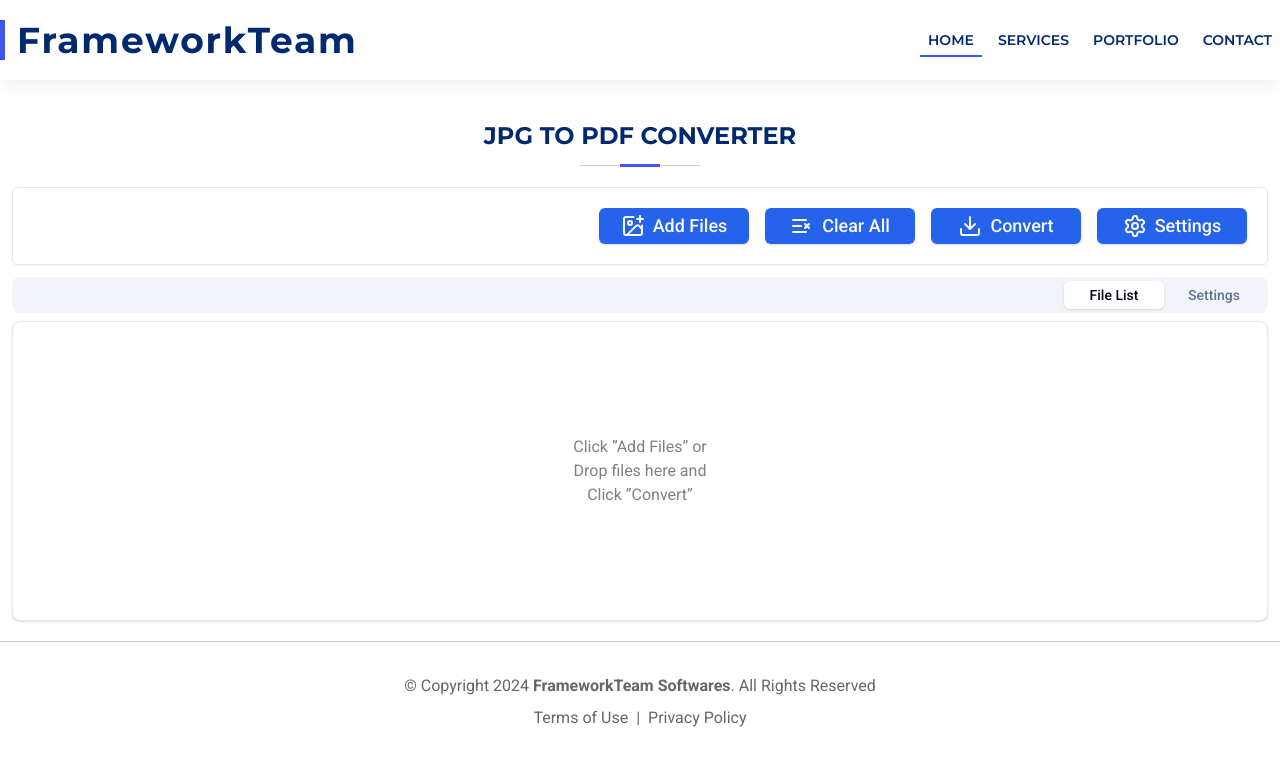
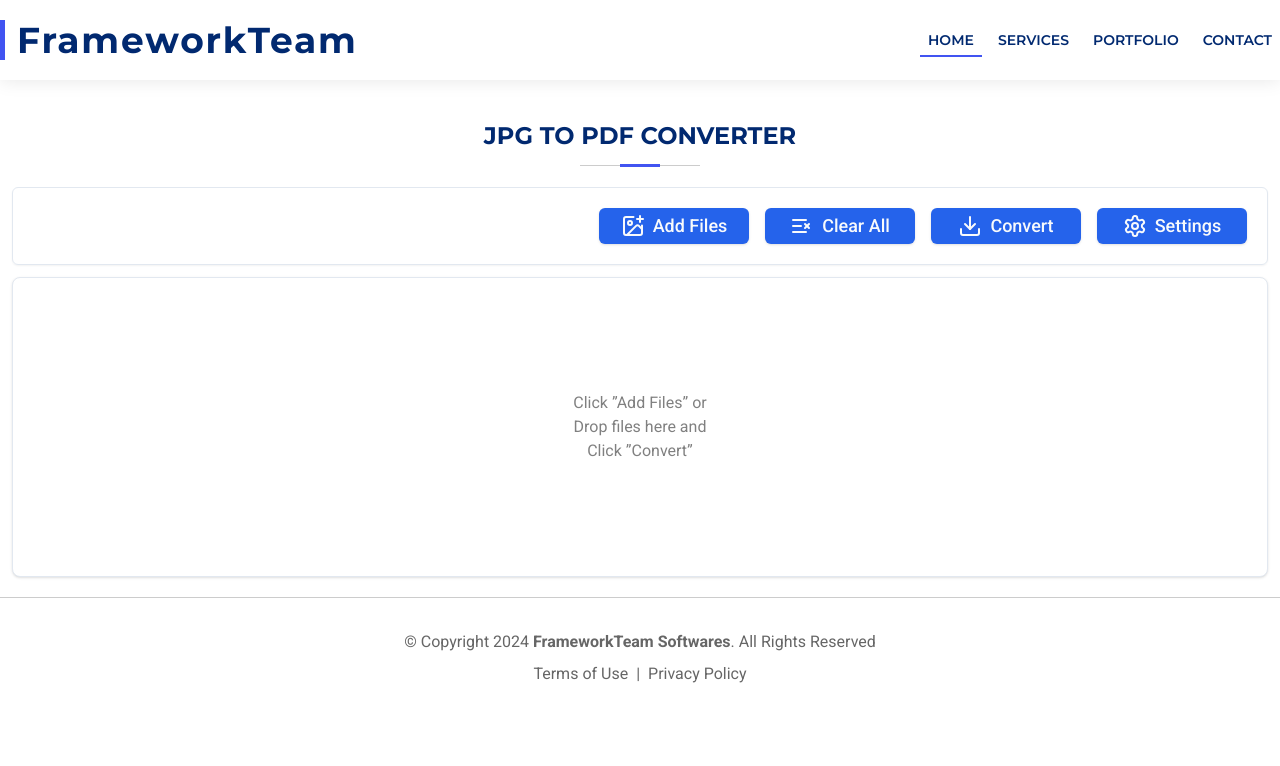
Before and after one commit to ChauhanJaved/jpg-to-pdf-converter, a Next.js app: page / in a window 1280 px wide. Shown: the top 766 px of the page. Built offline with nearby package versions, Linux system fonts and the light colour scheme.

Commit message:
Tabs removed

```diff
--- a/src/components/UI/Dropzone.tsx
+++ b/src/components/UI/Dropzone.tsx
@@ -4,7 +4,6 @@ import { handleConvertToPdf } from "@/lib/pdf-lib";
 import { Button } from "./Button";
 import SortableImageList from "./SortableImageList";
 import { useFileContext } from "@/context/FileContext";
-import { Tabs, TabsContent, TabsList, TabsTrigger } from "@/components/UI/tabs";
 import { Card } from "./card";
 import { Download, ImagePlus, ListX, Settings } from "lucide-react";
 
@@ -64,16 +63,8 @@ const Dropzone = () => {
           Settings
         </Button>
       </div>
-      <Tabs defaultValue="filelist" className="w-full">
-        <TabsList className="flex flex-row justify-end">
-          <TabsTrigger value="filelist" className="w-[100px]">
-            File List
-          </TabsTrigger>
-          <TabsTrigger value="settings" className="w-[100px]">
-            Settings
-          </TabsTrigger>
-        </TabsList>
-        <TabsContent value="filelist">
+
+      <div className="w-full">
         <div {...getRootProps()}>
           <input {...getInputProps()} />
           <Card
@@ -86,9 +77,7 @@ const Dropzone = () => {
                 <p className="text-base text-black-500">
                   Click &rdquo;Add Files&rdquo; or
                 </p>
-                  <p className="text-base text-black-500">
-                    Drop files here and
-                  </p>
+                <p className="text-base text-black-500">Drop files here and</p>
                 <p className="text-base text-black-500">
                   Click &rdquo;Convert&rdquo;
                 </p>
@@ -96,11 +85,7 @@ const Dropzone = () => {
             )}
           </Card>
         </div>
-        </TabsContent>
-        <TabsContent value="settings">
-          <Card className="min-h-[150px] w-full sm:min-h-[300px]"></Card>
-        </TabsContent>
-      </Tabs>
+      </div>
     </div>
   );
 };
```
Lines whose indentation alone changed are shown as unchanged.
